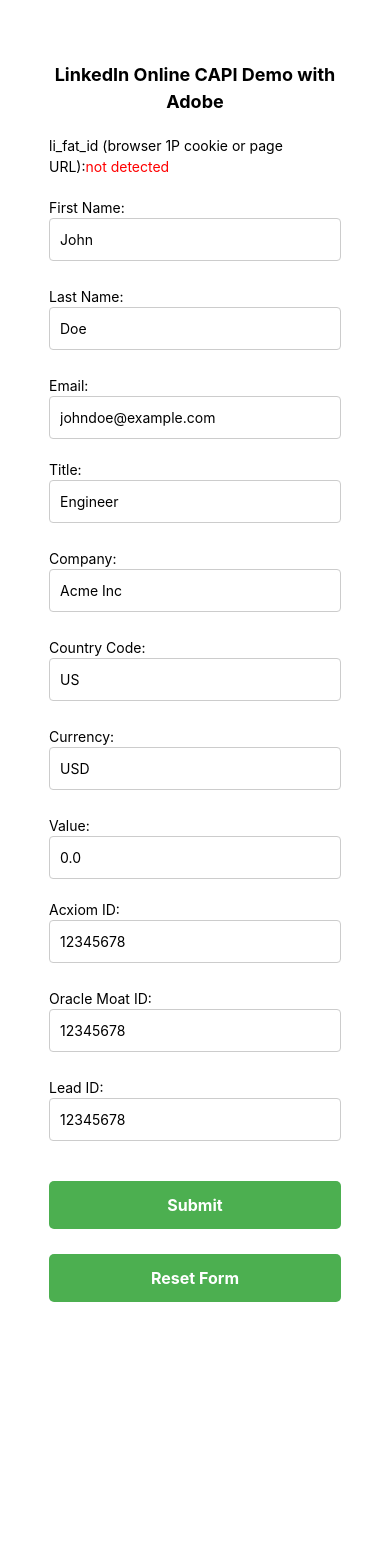
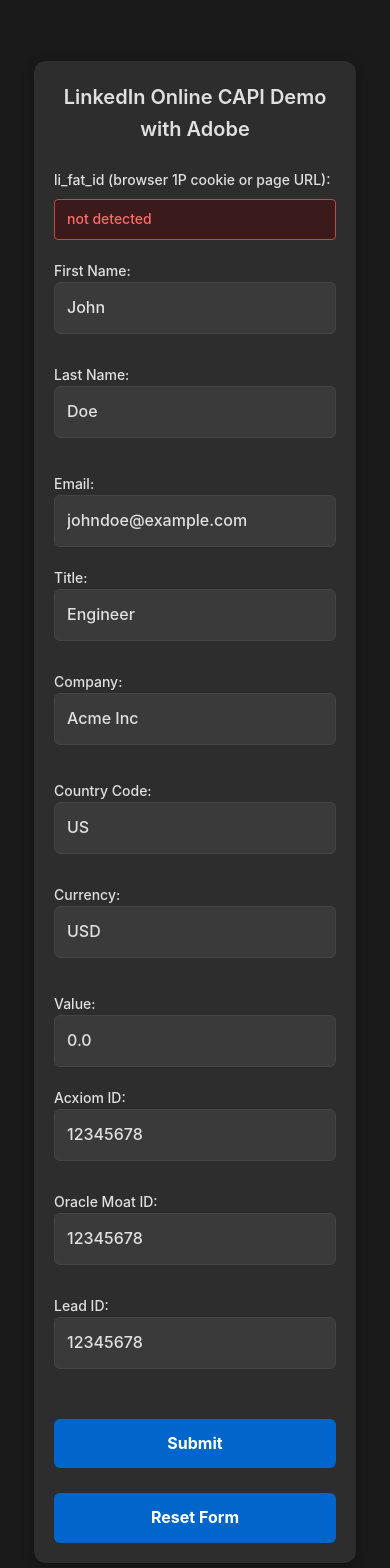
Before and after one commit to otyeung/cse-capi-demo-simplified-adobe, a React (Create React App) app: page / in a window 390 px wide. Shown: the top 1568 px of the page. Before the commit the page ends 1363 px from the top, so only its background shows below. Built offline with nearby package versions, Linux system fonts and the light colour scheme.

Commit message:
change to dark mode theme

```diff
--- a/src/App.css
+++ b/src/App.css
@@ -1,4 +1,4 @@
-/* Styles for the App component */
+/* Dark theme styles for the App component */
 .App {
   display: flex;
   flex-direction: column;
@@ -8,49 +8,143 @@
   padding: 20px;
   width: 100%;
   box-sizing: border-box;
+  background-color: #1a1a1a;
+  color: #e0e0e0;
 }
 
-/* Styles for the centered form */
+/* Dark theme styles for the centered form */
 .centered-form {
   text-align: left;
   width: 100%;
   max-width: 500px;
   margin: 20px auto;
-  padding: 0 15px;
+  padding: 20px;
   box-sizing: border-box;
+  background-color: #2d2d2d;
+  border-radius: 12px;
+  box-shadow: 0 4px 12px rgba(0, 0, 0, 0.3);
+}
+
+/* Form title styling */
+.form-title {
+  color: #e0e0e0;
+  text-align: center;
+  margin-bottom: 24px;
+  font-size: 24px;
+  font-weight: 600;
+}
+
+/* Form sections */
+.form-section {
+  margin-bottom: 20px;
+}
+
+/* Field groups for responsive layout */
+.field-group {
+  display: grid;
+  gap: 15px;
+  margin-bottom: 20px;
+}
+
+.field-group.two-col {
+  grid-template-columns: 1fr 1fr;
+}
+
+/* Mobile responsive field groups */
+@media (max-width: 640px) {
+  .field-group.two-col {
+    grid-template-columns: 1fr;
+  }
+}
+
+/* Red text for li_fat_id display */
+.red-text {
+  color: #ff6b6b;
+  font-weight: 500;
+  display: block;
+  margin-top: 8px;
+  padding: 8px 12px;
+  background-color: #3a1a1a;
+  border-radius: 4px;
+  border: 1px solid #cc4444;
 }
 
 .centered-form label {
   display: block;
-  margin-bottom: 10px;
+  margin-bottom: 15px;
   font-size: 14px;
+  color: #e0e0e0;
+  font-weight: 500;
 }
 
 .centered-form input {
   width: 100%;
-  padding: 10px;
-  border: 1px solid #ccc;
-  border-radius: 4px;
+  padding: 12px;
+  border: 1px solid #444;
+  border-radius: 6px;
   font-size: 16px;
   box-sizing: border-box;
+  background-color: #3a3a3a;
+  color: #e0e0e0;
+  transition: border-color 0.3s, box-shadow 0.3s;
 }
 
-.centered-form button {
+.centered-form input:focus {
+  outline: none;
+  border-color: #0066cc;
+  box-shadow: 0 0 0 3px rgba(0, 102, 204, 0.2);
+}
+
+.centered-form input[readonly] {
+  background-color: #2a2a2a;
+  color: #999;
+  cursor: not-allowed;
+}
+
+.centered-form button,
+.class-btn-submit,
+.class-btn-reset {
   width: 100%;
   padding: 12px;
   margin-top: 15px;
   font-weight: bold;
-  background-color: #4caf50;
+  background-color: #0066cc;
   color: white;
   border: none;
-  border-radius: 5px;
+  border-radius: 6px;
   cursor: pointer;
-  transition: background-color 0.3s;
+  transition: background-color 0.3s, transform 0.2s;
   font-size: 16px;
 }
 
-.centered-form button:hover {
-  background-color: #45a049;
+.centered-form button:hover,
+.class-btn-submit:hover,
+.class-btn-reset:hover {
+  background-color: #0052a3;
+  transform: translateY(-1px);
+}
+
+.centered-form button:active,
+.class-btn-submit:active,
+.class-btn-reset:active {
+  transform: translateY(0);
+}
+
+.centered-form button:disabled,
+.class-btn-submit:disabled,
+.class-btn-reset:disabled {
+  background-color: #555;
+  cursor: not-allowed;
+  transform: none;
+}
+
+/* Reset button specific styling */
+.class-btn-reset {
+  background-color: #666;
+}
+
+.class-btn-reset:hover {
+  background-color: #555;
 }
 
 /* Button container for side-by-side buttons on larger screens */
@@ -68,170 +162,147 @@
 }
 
 .centered-form p a {
-  color: #3498db; /* Change the color to your desired value */
+  color: #66b3ff;
   text-decoration: none;
   font-weight: bold;
+  transition: color 0.3s;
 }
 
 .centered-form p a:hover {
-  text-decoration: underline; /* Add underline on hover if desired */
+  color: #4da6ff;
+  text-decoration: underline;
 }
 
-.form-title {
-  margin-bottom: 20px;
-  font-weight: bold;
-  font-size: 24px;
-  text-align: center;
-  width: 100%;
-}
-
-/* Responsive adjustments */
-@media (max-width: 768px) {
-  .form-title {
-    font-size: 20px;
-  }
-}
-
-/* Additional responsive styles */
-@media (max-width: 480px) {
-  .centered-form label,
-  .centered-form input {
-    font-size: 14px;
-  }
-
-  .form-title {
-    font-size: 18px;
-  }
-}
-
-/* Modal overlay styling */
+/* Dark theme modal styles */
 .modal-overlay {
   position: fixed;
   top: 0;
   left: 0;
   width: 100%;
   height: 100%;
-  background: rgba(0, 0, 0, 0.5);
+  background-color: rgba(0, 0, 0, 0.7);
   display: flex;
   justify-content: center;
   align-items: center;
-  padding: 20px;
-  box-sizing: border-box;
   z-index: 1000;
+  backdrop-filter: blur(4px);
 }
 
-/* Modal styling */
 .modal {
-  background: #fff;
-  padding: 20px;
-  border-radius: 8px;
-  text-align: center;
+  background-color: #2d2d2d;
+  border-radius: 12px;
+  box-shadow: 0 8px 32px rgba(0, 0, 0, 0.5);
   width: 90%;
-  max-width: 600px;
+  max-width: 500px;
   max-height: 80vh;
   overflow-y: auto;
-  box-shadow: 0 4px 8px rgba(0, 0, 0, 0.2);
+  border: 1px solid #444;
 }
 
-/* Modal header, content, and footer styling */
 .modal-header {
-  border-bottom: 1px solid #e0e0e0;
-  padding-bottom: 15px;
-  margin-bottom: 15px;
+  padding: 20px 24px 0 24px;
+  border-bottom: 1px solid #444;
+  background-color: #333;
+  border-radius: 12px 12px 0 0;
 }
 
 .modal-header h3 {
-  margin: 0;
-  color: #333;
-  font-size: 20px;
+  margin: 0 0 20px 0;
+  color: #e0e0e0;
+  font-size: 18px;
+  font-weight: 600;
 }
 
 .modal-content {
-  margin-bottom: 15px;
+  padding: 24px;
+  color: #e0e0e0;
+  line-height: 1.6;
+}
+
+.modal-content pre {
+  background-color: #1a1a1a;
+  border: 1px solid #444;
+  border-radius: 6px;
+  padding: 16px;
+  overflow-x: auto;
+  font-family: 'Monaco', 'Menlo', 'Ubuntu Mono', monospace;
+  font-size: 14px;
+  color: #f0f0f0;
+  white-space: pre-wrap;
+  word-wrap: break-word;
 }
 
 .modal-footer {
-  border-top: 1px solid #e0e0e0;
-  padding-top: 15px;
-  text-align: right;
+  padding: 0 24px 24px 24px;
+  display: flex;
+  justify-content: flex-end;
+  gap: 12px;
 }
 
-/* Modal content styling */
-.modal pre {
-  text-align: left;
-  white-space: pre-wrap;
-  word-break: break-word;
-  max-height: 60vh;
-  overflow-y: auto;
-  padding: 10px;
-  background: #f5f5f5;
-  border-radius: 4px;
-  margin-bottom: 15px;
+.modal-footer button {
+  padding: 10px 20px;
+  border: none;
+  border-radius: 6px;
+  cursor: pointer;
+  font-weight: 500;
   font-size: 14px;
+  transition: all 0.3s;
+  background-color: #0066cc;
+  color: white;
 }
 
-/* Modal button styling */
-.modal button {
-  width: auto;
-  min-width: 100px;
-  padding: 10px 20px;
-  font-size: 16px;
-  border-radius: 4px;
-  background-color: #4caf50;
-  color: white;
-  border: none;
-  cursor: pointer;
-  transition: background-color 0.3s;
+.modal-footer button:hover {
+  background-color: #0052a3;
+  transform: translateY(-1px);
 }
 
-.modal button:hover {
-  background-color: #45a049;
+.modal-footer button:active {
+  transform: translateY(0);
 }
 
-/* Additional mobile-specific modal adjustments */
-@media (max-width: 480px) {
+/* Mobile responsiveness for modal */
+@media (max-width: 640px) {
   .modal {
     width: 95%;
-    padding: 15px;
+    margin: 20px;
+  }
+
+  .modal-header {
+    padding: 16px 20px 0 20px;
   }
 
   .modal-header h3 {
-    font-size: 18px;
+    font-size: 16px;
+    margin-bottom: 16px;
   }
 
-  .modal pre {
-    font-size: 12px;
+  .modal-content {
+    padding: 20px;
   }
 
-  .modal button {
-    min-width: 80px;
-    padding: 8px 16px;
+  .modal-content pre {
+    padding: 12px;
+    font-size: 13px;
+  }
+
+  .modal-footer {
+    padding: 0 20px 20px 20px;
   }
 }
 
-/* Red text color class */
-.red-text {
-  color: red;
-}
+@media (max-width: 480px) {
+  .modal {
+    width: 100%;
+    height: 100%;
+    border-radius: 0;
+    max-height: 100vh;
+  }
 
-/* Additional form section styling */
-.form-section {
-  margin-bottom: 20px;
-  width: 100%;
-}
+  .modal-header {
+    border-radius: 0;
+  }
 
-/* Field groups for potential horizontal layout */
-.field-group {
-  display: grid;
-  grid-template-columns: 1fr;
-  gap: 15px;
-  margin-bottom: 15px;
-  width: 100%;
-}
-
-/* For larger screens, show some fields side-by-side */
-@media (min-width: 640px) {
-  .field-group.two-col {
-    grid-template-columns: 1fr 1fr;
+  .form-title {
+    font-size: 20px;
   }
 }
--- a/src/index.css
+++ b/src/index.css
@@ -3,10 +3,12 @@
 @import 'tailwindcss/components';
 @import 'tailwindcss/utilities';
 
-/* Base styles for responsive design */
+/* Base styles for responsive design and dark theme */
 html {
   font-size: 16px;
   box-sizing: border-box;
+  background-color: #1a1a1a;
+  color: #e0e0e0;
 }
 
 *,
@@ -24,6 +26,27 @@ body {
   -webkit-font-smoothing: antialiased;
   -moz-osx-font-smoothing: grayscale;
   min-height: 100vh;
+  background-color: #1a1a1a;
+  color: #e0e0e0;
+  line-height: 1.6;
+}
+
+/* Dark theme scrollbar styling for webkit browsers */
+::-webkit-scrollbar {
+  width: 8px;
+}
+
+::-webkit-scrollbar-track {
+  background: #2d2d2d;
+}
+
+::-webkit-scrollbar-thumb {
+  background: #555;
+  border-radius: 4px;
+}
+
+::-webkit-scrollbar-thumb:hover {
+  background: #666;
 }
 
 /* Responsive font sizes */
```
